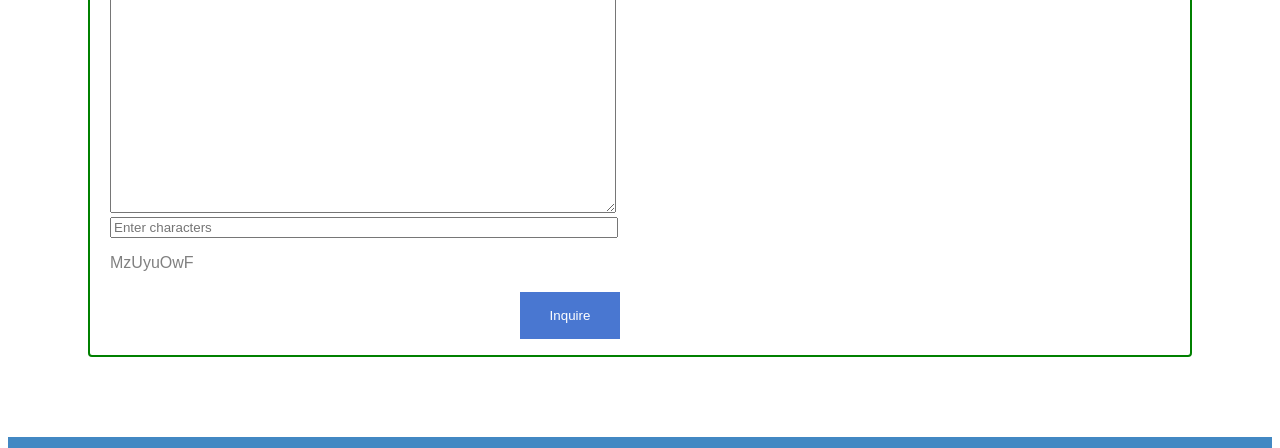
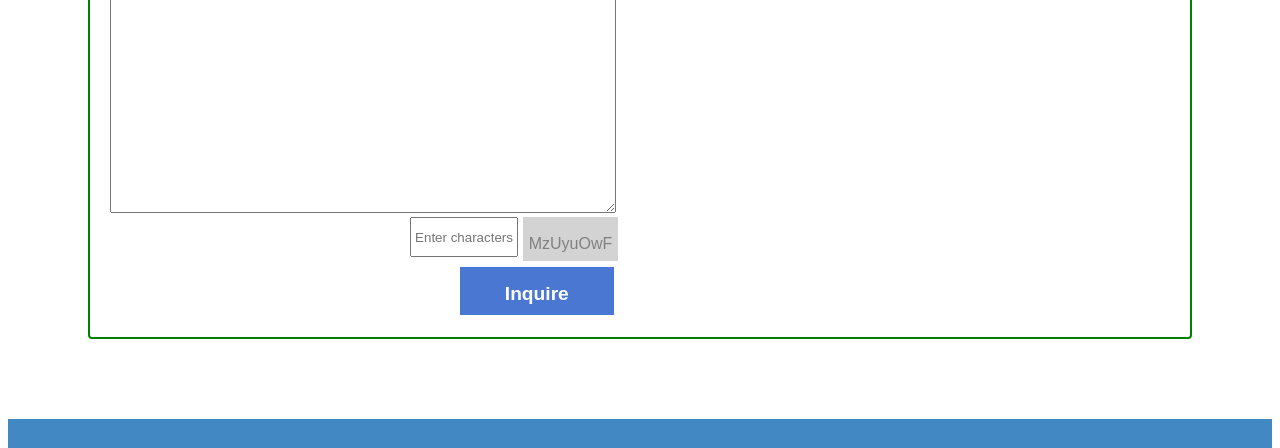
Before and after one commit to erica007/homework-module1, a plain HTML site: page contact.html in a window 1280 px wide. Shown: the part 1113-1561 px from the top of the page. Drawn offline with Linux system fonts and the light colour scheme.

Commit message:
style generate code button

```diff
--- a/style.css
+++ b/style.css
@@ -288,7 +288,7 @@
         color: white;
         padding: 16px 8px;
         text-decoration: none;
-        margin: 4px 410px;
+        margin: 10px 350px;
         cursor: pointer;
       }
       fieldset {
@@ -317,3 +317,37 @@
         Font: Helvetica, sans-serif;
         color: #125688;
       }
+
+    form .button input{
+        width: 8em;
+        height: 2.5em;
+        font-size: 1.2em;
+        font-weight: bold;
+        background-color: #4977D1;
+        color: #ffffff;
+        border: none;
+    }
+
+    .randomcode {
+        display: flex;
+        justify-content: space-start;
+        height: 40px;
+    }
+    .randomcode input {
+        width: 100px;
+        height: auto;
+        margin-inline-start: 300px;
+        text-align: center;
+    }
+    #codes {
+        width: 95px;
+        height: 26px;
+        text-align: center;
+        background: lightgrey;
+        margin: 0px 0px 0px 5px;
+        padding-top: 18px;
+
+    }
+    .selected {
+        background: darkgreen;
+    }
```
